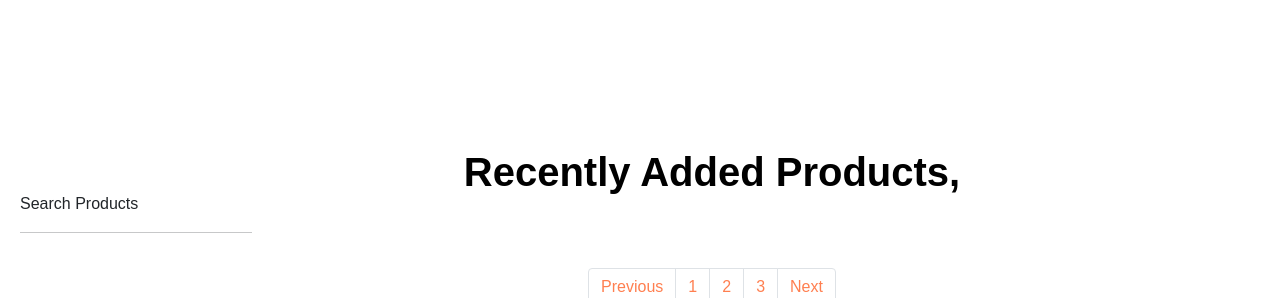
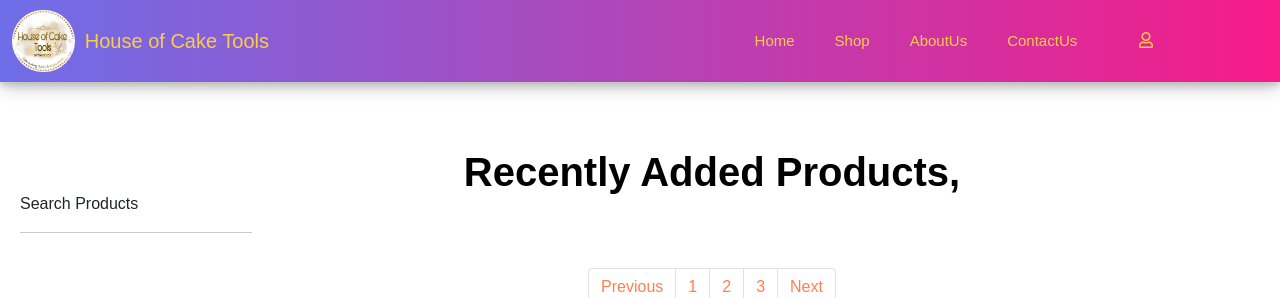
Before and after one commit to AshokaAmaradasa/cake_site, a PHP site: page /shop.php in a window 1280 px wide. Shown: the top 298 px of the page. Run offline with PHP 8.4, Linux system fonts and the light colour scheme; data that the repository does not hold is empty; some libraries are stand-ins or nearby versions; some web fonts are replaced.

Commit message:
Update styles.css

```diff
--- a/assets/css/styles.css
+++ b/assets/css/styles.css
@@ -69,7 +69,7 @@ h1
     padding-bottom: 0.6rem !important;
     top: 0;
     left: 0;
-    opacity: 0;
+    opacity: 0.9;
     background: linear-gradient(to left, #f5037c , rgb(95, 95, 230));
     box-shadow: 0 4px 8px 0 rgba(0, 0, 0, 0.2), 0 6px 20px 0 rgba(0, 0, 0, 0.19);
 
```
